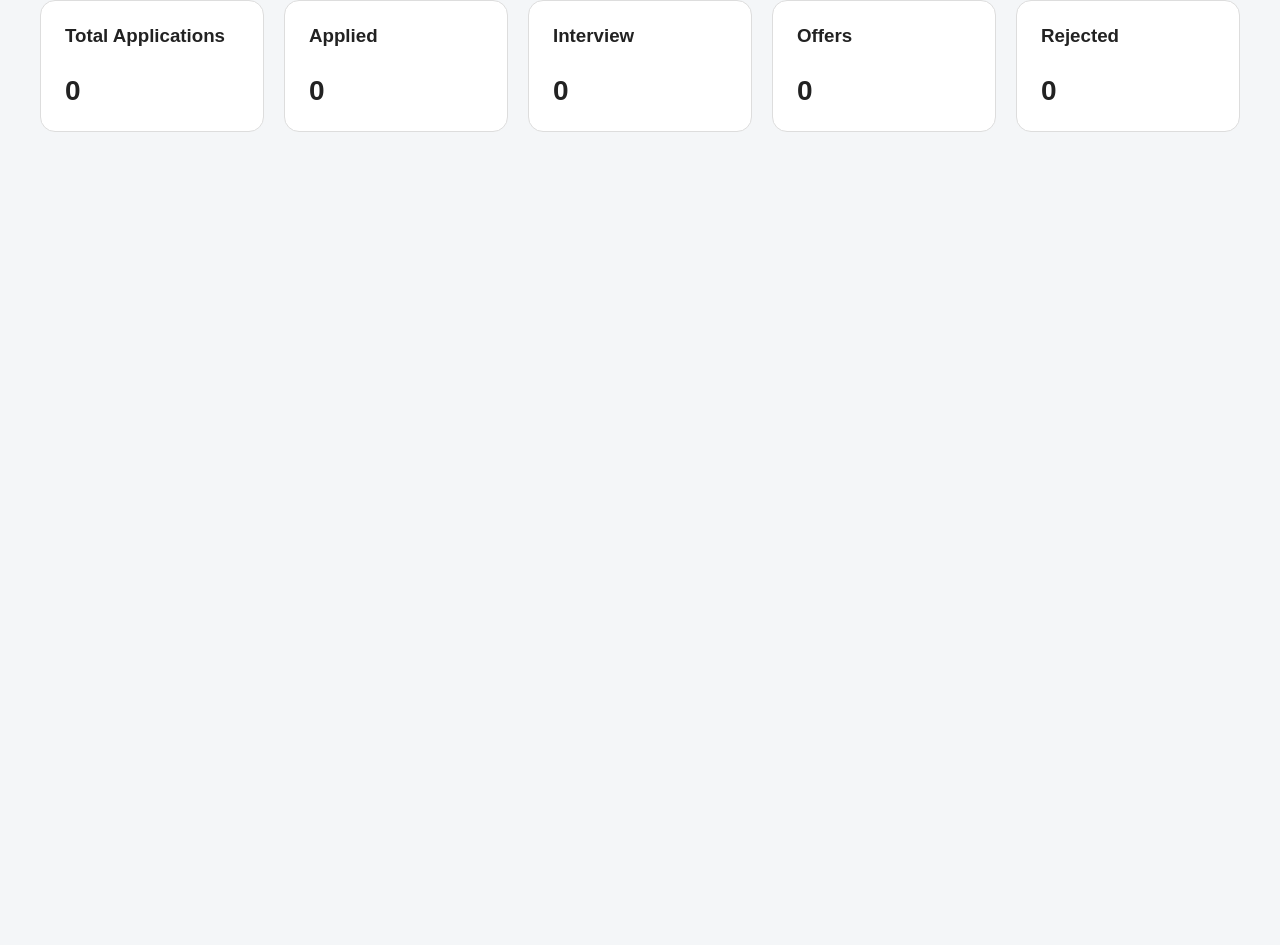
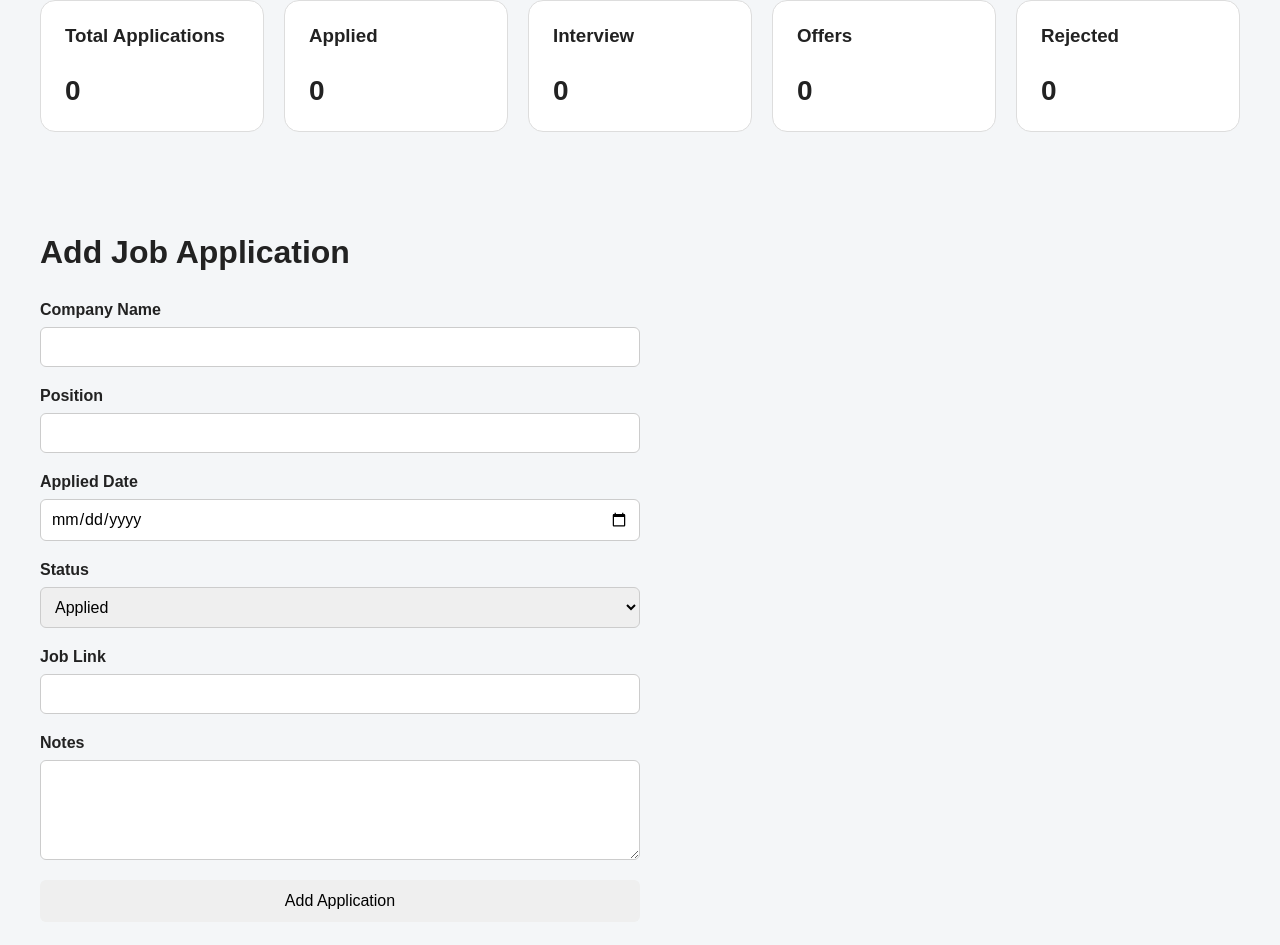
Before and after one commit to kdinethdovindu/React-job-tracker, a React (Vite) app: page / in a window 1280 px wide. Shown: the part 197-1142 px from the top of the page. Before the commit the page ends 800 px from the top, so only its background shows below. Built offline with nearby package versions, Linux system fonts and the light colour scheme.

Commit message:
Add controlled job application form

```diff
--- a/src/App.jsx
+++ b/src/App.jsx
@@ -1,4 +1,5 @@
 import './App.css'
+import AddApplication from './pages/AddApplication'
 import Dashboard from './pages/Dashboard'
 
 
@@ -12,6 +13,7 @@ function App() {
       </header>
 
       <Dashboard/>
+      <AddApplication/>
     </div>
   )
 }
--- a/src/index.css
+++ b/src/index.css
@@ -54,3 +54,41 @@ select,
 textarea{
   font: inherit;
 }
+
+.application-form {
+  max-width: 600px;
+  display: flex;
+  flex-direction: column;
+  gap: 20px;
+  margin-top: 30px;
+}
+
+.application-form div {
+  display: flex;
+  flex-direction: column;
+  gap: 8px;
+}
+
+.application-form label {
+  font-weight: bold;
+}
+
+.application-form input,
+.application-form select,
+.application-form textarea {
+  padding: 10px;
+  border: 1px solid #ccc;
+  border-radius: 6px;
+}
+
+.application-form textarea {
+  min-height: 100px;
+  resize: vertical;
+}
+
+.application-form button {
+  padding: 12px;
+  border: none;
+  border-radius: 6px;
+  cursor: pointer;
+}
--- /dev/null
+++ b/src/pages/AddApplication.jsx
@@ -0,0 +1,92 @@
+import { useState } from "react";
+import '../index.css'
+
+function AddApplication(){
+    const [company,setCompany] = useState("");
+    const [position,setPosition] = useState("");
+    const [appliedDate, setAppliedDate] = useState("");
+    const [status, setStatus] = useState("Applied");
+    const [jobLink, setJobLink] = useState("");
+    const [notes, setNotes] = useState("");
+
+    const handleSubmit = (event) => {
+        event.preventDefault();
+        const newApplication = {
+            company,
+            position,
+            appliedDate,
+            status,
+            jobLink,
+            notes,
+        }
+        console.log({newApplication});
+    }
+
+    return(
+        <main>
+            <h1>Add Job Application</h1>
+            <form className="application-form" onSubmit={handleSubmit}>
+                <div>
+                    <label htmlFor="company">Company Name</label>
+                    <input
+                    id="company"
+                    type="text"
+                    value={company}
+                    onChange={(event) => setCompany(event.target.value)}
+                    />
+                </div>
+                <div>
+                    <label htmlFor="position">Position</label>
+                    <input
+                    id="position"
+                    type="text"
+                    value={position}
+                    onChange={(event) => setPosition(event.target.value)}
+                    />
+                </div>
+                <div>
+                    <label htmlFor="appliedDate">Applied Date</label>
+                    <input
+                    id="appliedDate"
+                    type="date"
+                    value={appliedDate}
+                    onChange={(event) => setAppliedDate(event.target.value)}
+                    />
+                </div>
+                <div>
+                    <label htmlFor="status">Status</label>
+                    <select
+                     id="status"
+                     value={status}
+                     onChange={(event) => setStatus(event.target.value)}
+                    >
+                        <option value="Applied">Applied</option>
+                        <option value="Interview">Interview</option>
+                        <option value="Offer">Offer</option>
+                        <option value="Rejected">Rejected</option>
+                    </select>
+                </div>
+                <div>
+                    <label htmlFor="jobLink">Job Link</label>
+                    <input
+                    id="jobLink"
+                    type="url"
+                    value={jobLink}
+                    onChange={(event) => setJobLink(event.target.value)}
+                    />
+                </div>
+                <div>
+                    <label htmlFor="notes">Notes</label>
+                    <textarea
+                    id="notes"
+                    value={notes}
+                    onChange={(event) => setNotes(event.target.value)}
+                    />
+                </div>
+                <button type="submit">Add Application</button>
+            </form>
+        </main>
+    );
+
+}
+export default AddApplication;
```
